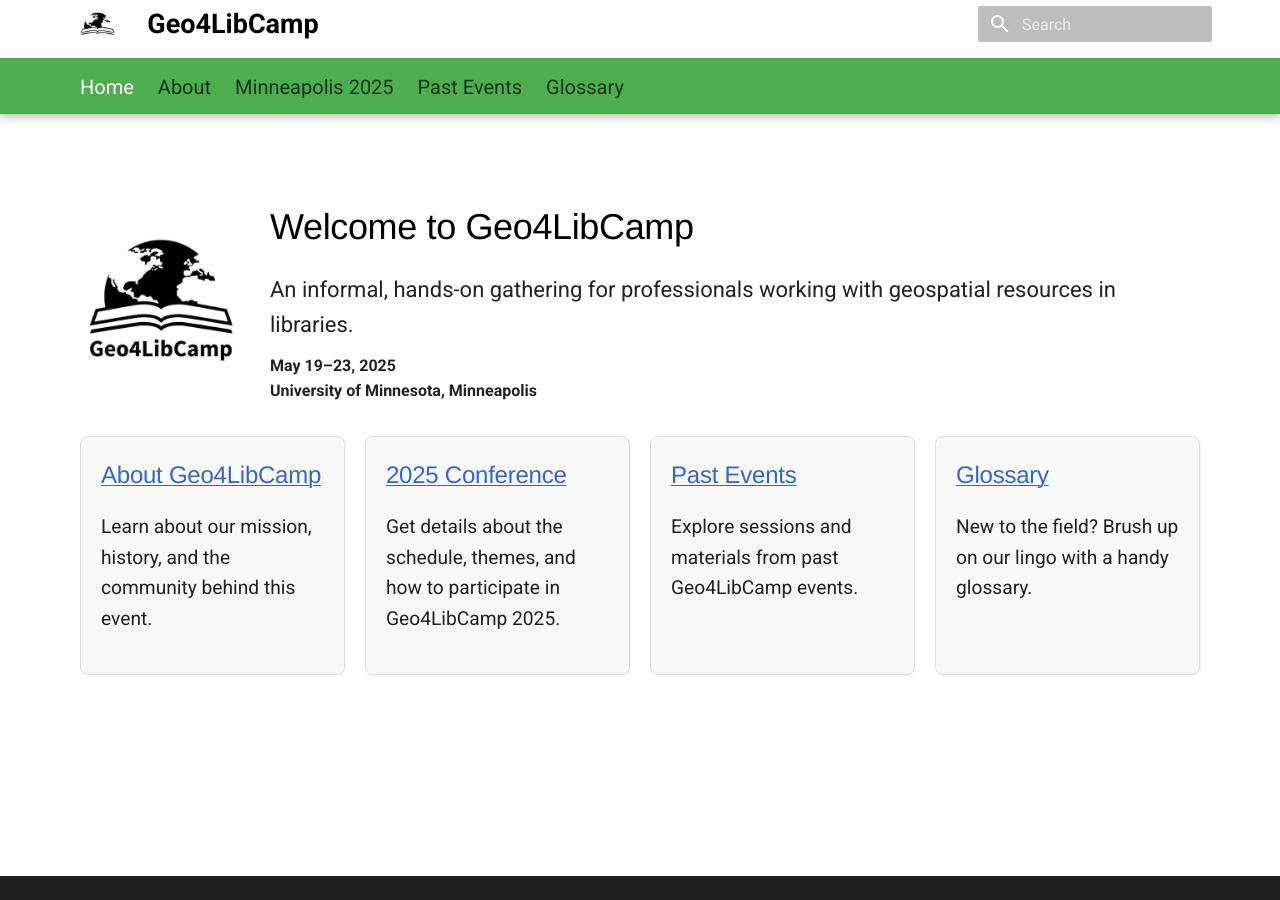
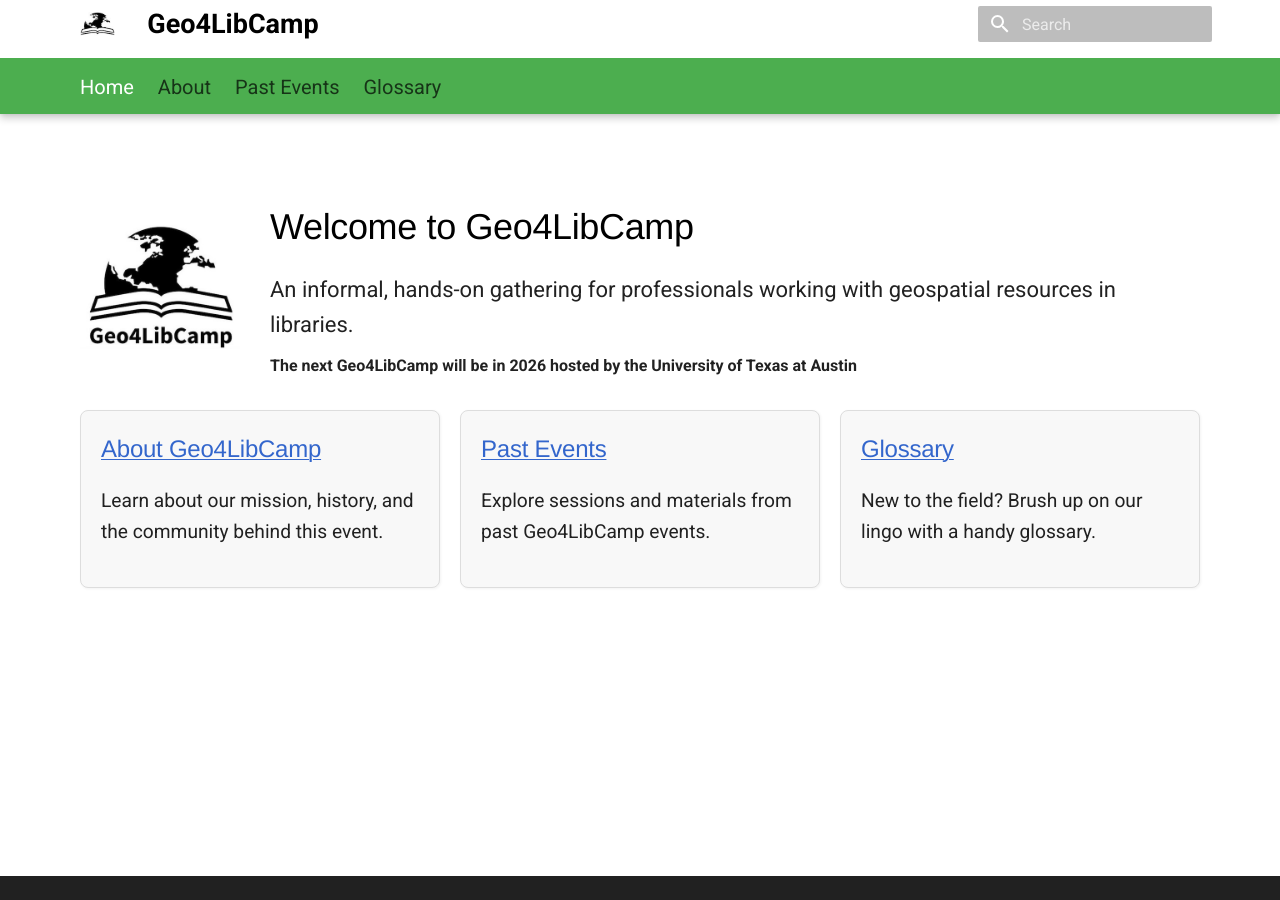
Before and after one commit to geo4lib/geo4libcamp-website, an MkDocs documentation site: the page built from docs/index.md, in a window 1280 px wide. Built offline with MkDocs 1.6.1 and Material for MkDocs 9.7.7, drawn with Linux system fonts in a browser that asks for light colours.

Commit message:
sunset 2025

```diff
--- a/docs/index.md
+++ b/docs/index.md
@@ -14,8 +14,7 @@
     <h1>Welcome to Geo4LibCamp</h1>
     <p>An informal, hands-on gathering for professionals working with geospatial resources in libraries.</p>
     <div class="hero-details">
-      May 19–23, 2025<br>
-      University of Minnesota, Minneapolis
+      The next Geo4LibCamp will be in 2026 hosted by the University of Texas at Austin
     </div>
   </div>
 </div>
@@ -29,10 +28,6 @@
     <p>Learn about our mission, history, and the community behind this event.</p>
   </div>
   <div class="card">
-    <h3><a href="2025/">2025 Conference</a></h3>
-    <p>Get details about the schedule, themes, and how to participate in Geo4LibCamp 2025.</p>
-  </div>
-  <div class="card">
     <h3><a href="2024/">Past Events</a></h3>
     <p>Explore sessions and materials from past Geo4LibCamp events.</p>
   </div>
--- a/mkdocs.yml
+++ b/mkdocs.yml
@@ -48,12 +48,8 @@
 nav:
   - Home : index.md
   - About: about.md
-  - Minneapolis 2025:
-      - Overview: '2025/index.md'
-      - Themes and Sessions: '2025/sessions.md'
-      - Detailed schedule: '2025/agenda.md'
-
   - Past Events:
+      - 2025: '2025/index.md'
       - 2024: '2024/index.md'
       - 2023: '2023/agenda.md'
       - 2022: '2022.md'
```
Also changed, not shown: docs/2025/index.md (+4 -2 lines), 1 other file.
